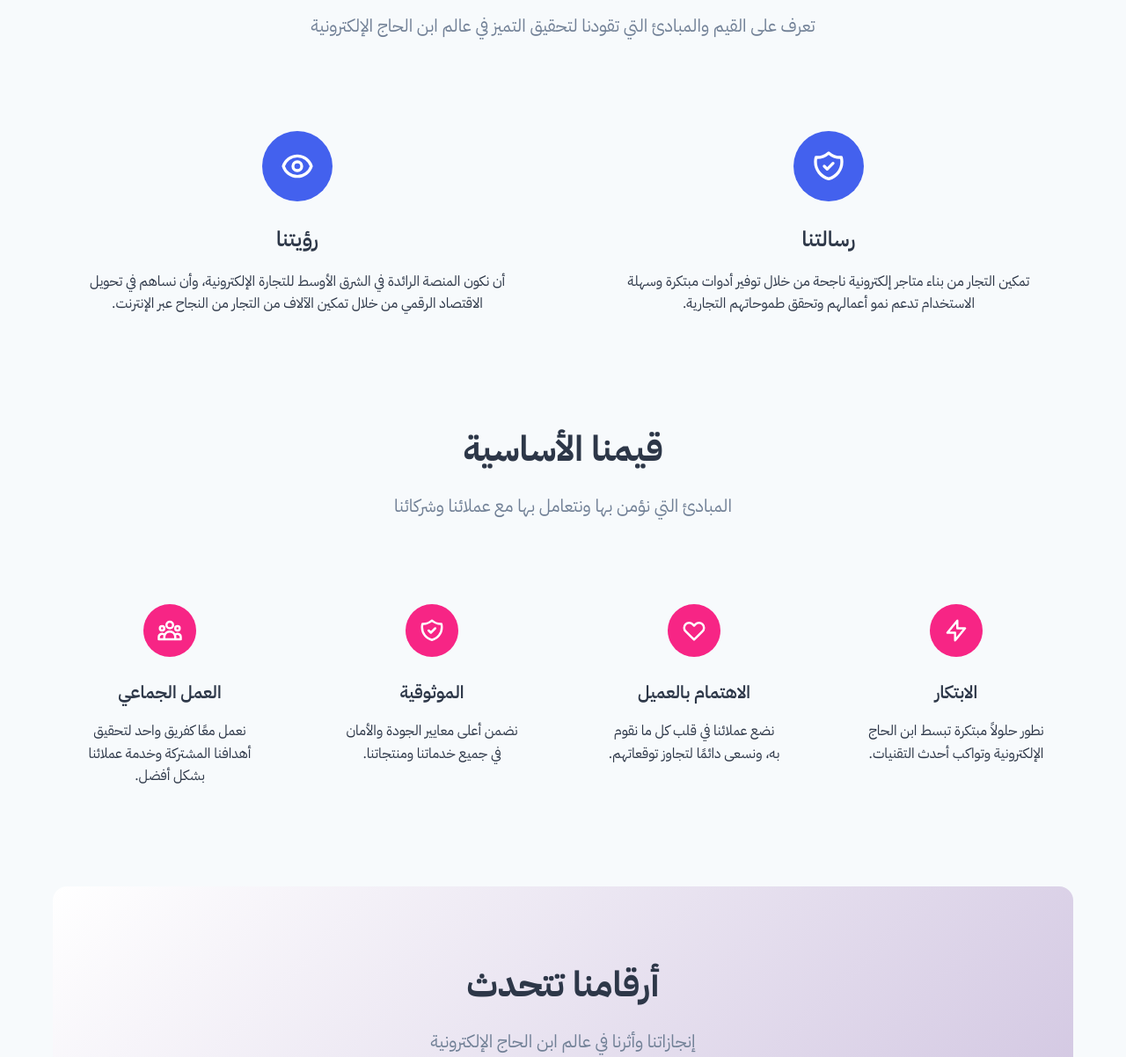
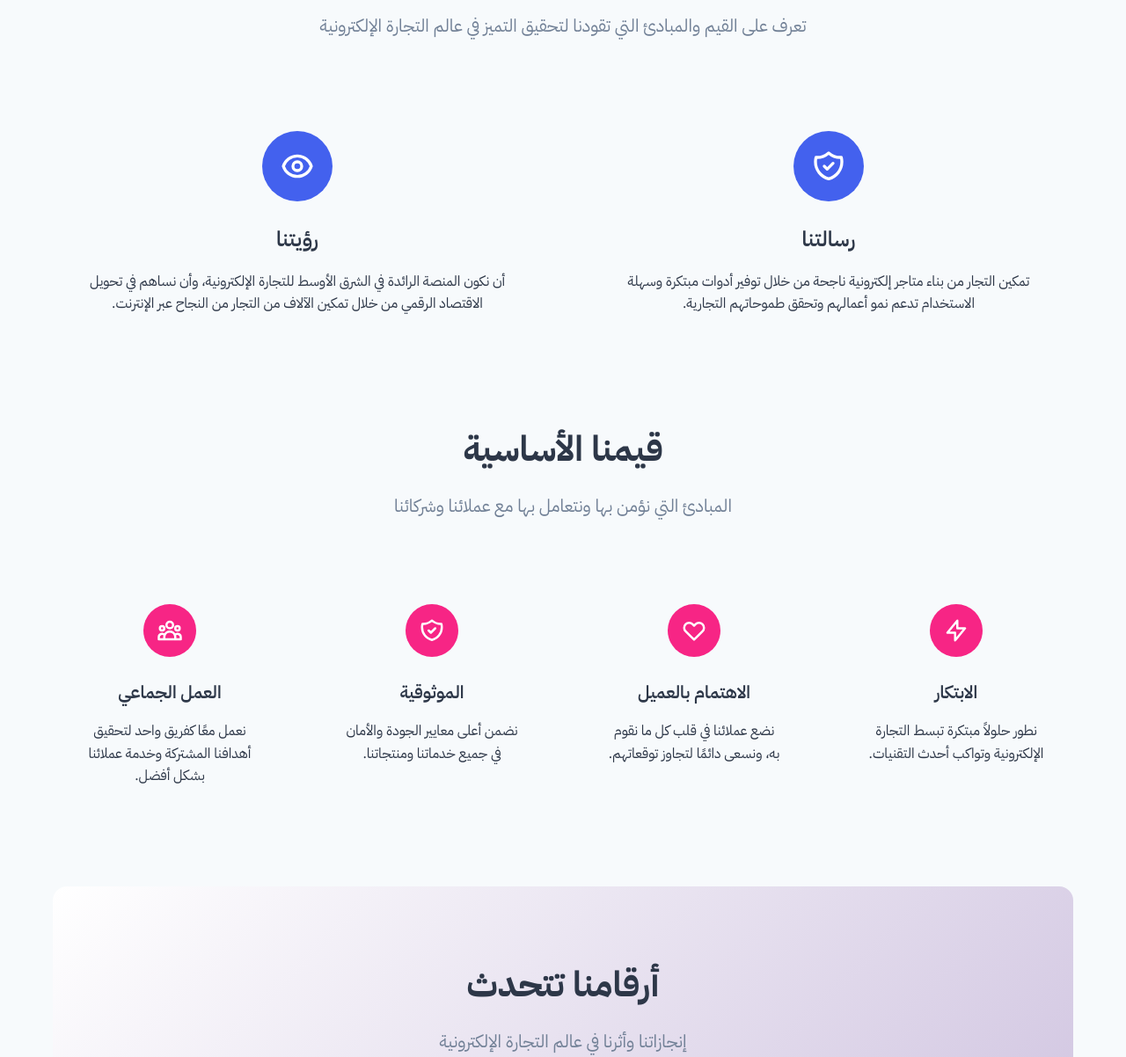
Before and after one commit to aalhaj/website, a website: page about.html in a window 1280 px wide. Shown: the part 547-1749 px from the top of the page at 88% size. Drawn offline with Linux system fonts and the light colour scheme.

Commit message:
Update about.html

```diff
--- a/about.html
+++ b/about.html
@@ -6,7 +6,7 @@
     <meta name="viewport" content="width=device-width, initial-scale=1.0">
     <title>من نحن - aalhaj</title>
     <meta name="description"
-        content="تعرف على قصة aalhaj، رؤيتنا ورسالتنا في تحويل ابن الحاج الإلكترونية في العالم العربي">
+        content="تعرف على قصة aalhaj، رؤيتنا ورسالتنا في تحويل التجارة الإلكترونية في العالم العربي">
     <!-- Fonts -->
     <link rel="preconnect" href="https://fonts.bunny.net/">
     <link href="https://fonts.bunny.net/css?family=IBM+Plex+Sans+Arabic:400,500,600,700&amp;display=swap"
@@ -65,7 +65,7 @@
     <section class="about-hero">
         <div class="container">
             <div class="about-heero-content">
-                <h1>منصة aalhaj: رؤيتنا لمستقبل ابن الحاج الإلكترونية</h1>
+                <h1>منصة aalhaj: رؤيتنا لمستقبل التجارة الإلكترونية</h1>
                 <p>نحن نؤمن بأن كل تاجر يستحق أن يكون لديه منصة تجارة إلكترونية قوية وسهلة الاستخدام تنمو مع أعماله</p>
             </div>
         </div>
@@ -76,7 +76,7 @@
         <div class="container">
             <div class="section-header">
                 <h2>قصتنا ورسالتنا</h2>
-                <p>تعرف على القيم والمبادئ التي تقودنا لتحقيق التميز في عالم ابن الحاج الإلكترونية</p>
+                <p>تعرف على القيم والمبادئ التي تقودنا لتحقيق التميز في عالم التجارة الإلكترونية</p>
             </div>
 
             <div class="mission-vision">
@@ -123,7 +123,7 @@
                         </svg>
                     </div>
                     <h3>الابتكار</h3>
-                    <p>نطور حلولاً مبتكرة تبسط ابن الحاج الإلكترونية وتواكب أحدث التقنيات.</p>
+                    <p>نطور حلولاً مبتكرة تبسط التجارة الإلكترونية وتواكب أحدث التقنيات.</p>
                 </div>
 
                 <div class="value-card">
@@ -167,7 +167,7 @@
                 <div class="container">
                     <div class="section-header text-center mb-5">
                         <h2 class="display-4 fw-bold text-primary mb-3">أرقامنا تتحدث</h2>
-                        <p class="lead text-muted">إنجازاتنا وأثرنا في عالم ابن الحاج الإلكترونية</p>
+                        <p class="lead text-muted">إنجازاتنا وأثرنا في عالم التجارة الإلكترونية</p>
                     </div>
 
                     <div class="stats-grid">
```
